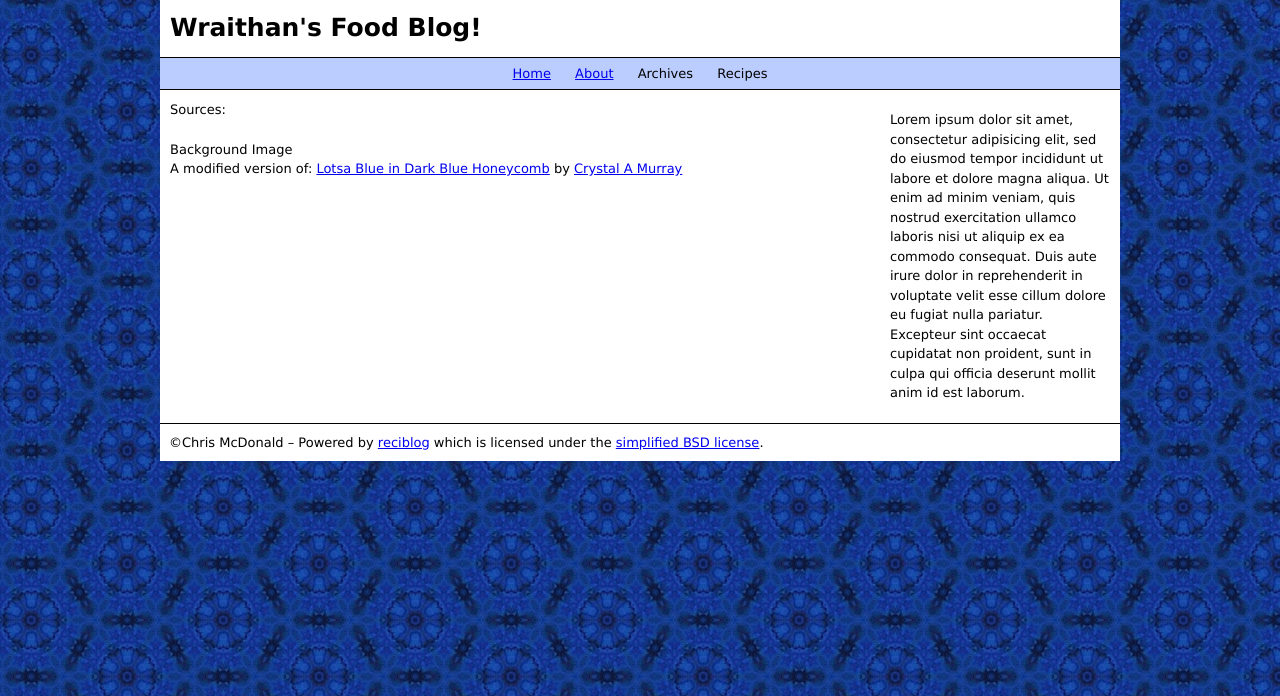
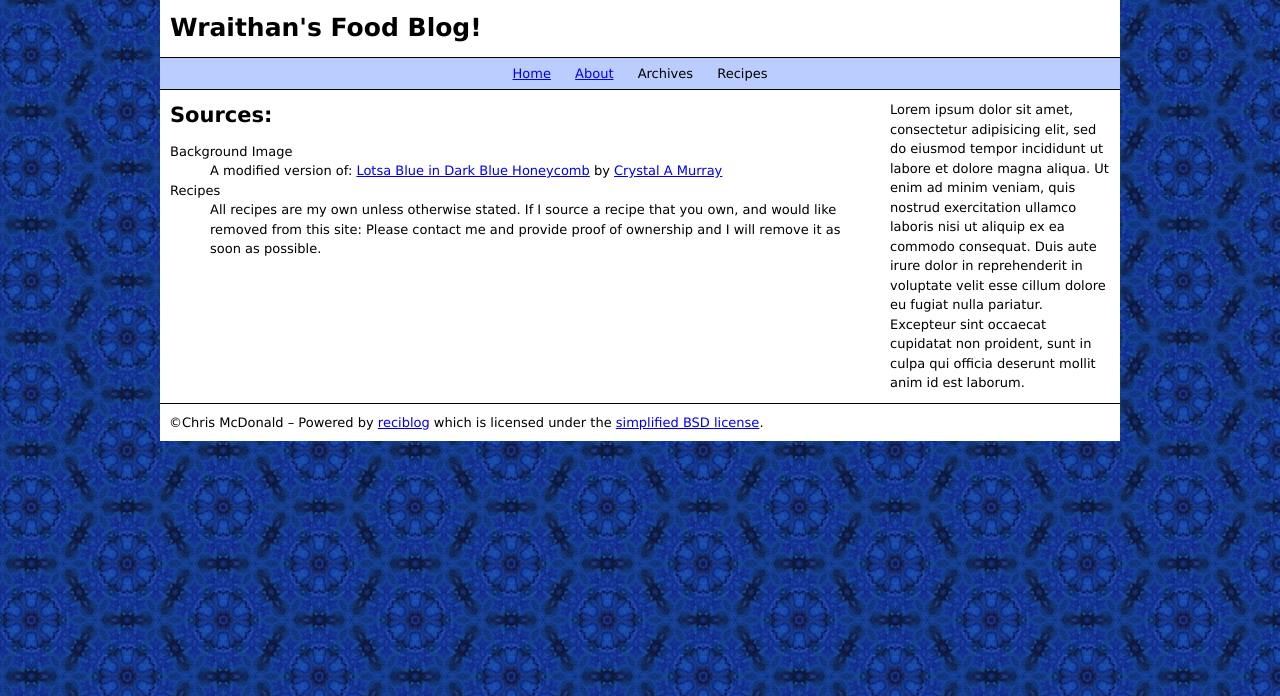
Before and after one commit to wraithan/reciblog, a Django app: template templates/about.html in a window 1280 px wide. Shown: the part 1-697 px from the top of the page. Run offline with Django 3.2, Linux system fonts and the light colour scheme; the template is opened without the code that fills it, so the values that code supplies are empty.

Commit message:
tweaks to the site in general

```diff
--- a/media/css/base.css
+++ b/media/css/base.css
@@ -1,6 +1,14 @@
 body {
     background-image: url('/media/images/dark-blue-background.jpg');
     font-family: 'Lucida Grande',Verdana,Arial,Sans-Serif;
+}
+
+p, dl, hr, h1, h2, h3, h4, h5, h6, ol, ul, pre, table, address, fieldset {
+    margin-bottom: 10px;
+}
+
+dd {
+    margin-left: 40px;
 }
 
 #container {
--- a/templates/about.html
+++ b/templates/about.html
@@ -1,10 +1,14 @@
 {% extends "base.html" %}
 {% block content %}
 
-<p>Sources:
-  <dl>
-    <dt>Background Image</dt>
-    <dd>A modified version of: <a href="http://www.flickr.com/photos/crystalwriter/491905055/in/photostream/">Lotsa Blue in Dark Blue Honeycomb</a> by <a href="http://www.flickr.com/photos/crystalwriter/">Crystal A Murray</a></dd>
-  </dl>
-</p>
+
+<h3>Sources:</h3>
+<dl>
+  <dt>Background Image</dt>
+  <dd>A modified version of: <a href="http://www.flickr.com/photos/crystalwriter/491905055/in/photostream/">Lotsa Blue in Dark Blue Honeycomb</a> by <a href="http://www.flickr.com/photos/crystalwriter/">Crystal A Murray</a></dd>
+  <dt>Recipes</dt>
+  <dd>All recipes are my own unless otherwise stated. If I source a recipe that you own, and would like removed from this site: Please contact me and provide proof of ownership and I will remove it as soon as possible.</dd>
+</dl>
+
+
 {% endblock %}
```
